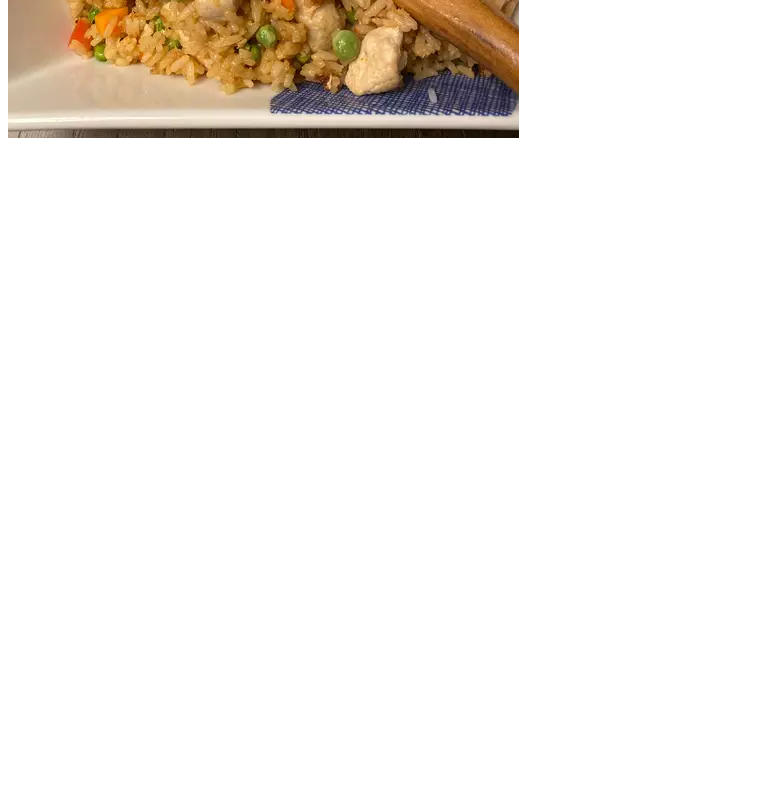
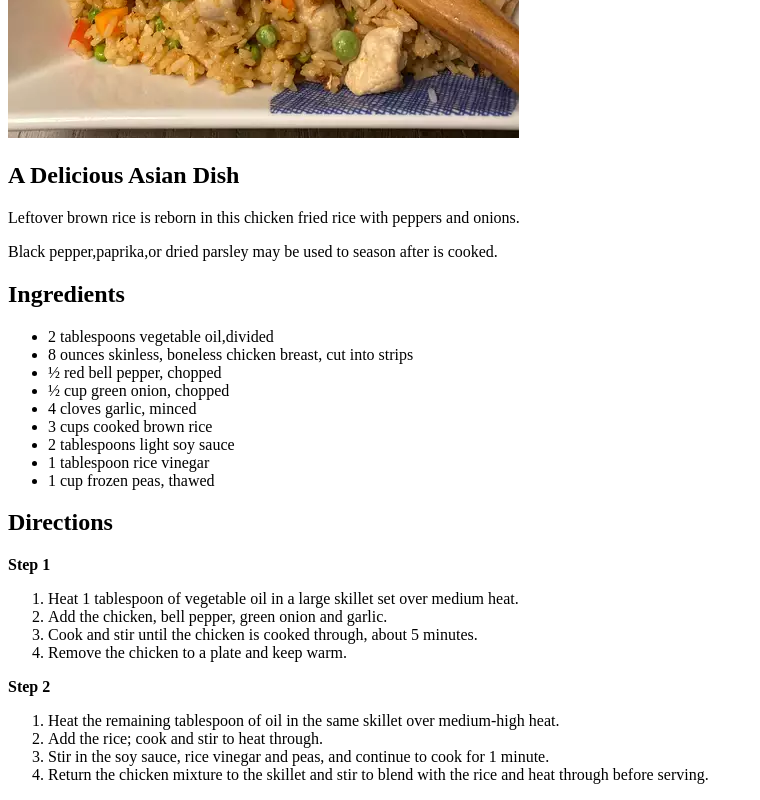
Before and after one commit to deandeeb98/odin-recipes, a plain HTML site: page recipes/chicken.html in a window 1280 px wide. Shown: the part 448-1248 px from the top of the page, without its empty margins (0-760 px from the left). Before the commit the page ends 800 px from the top, so only its background shows below. Drawn offline with Linux system fonts and the light colour scheme.

Commit message:
Added-recipe-page-content chicken.html

```diff
--- a/recipes/chicken.html
+++ b/recipes/chicken.html
@@ -8,5 +8,35 @@
     <body>
         <h1>Garlic Chicken Fried Brown Rice</h1>
         <img src="../images/chicken.jpg" alt="Garlic Chicken Fried Brown Rice Dish">
+        <h2>A Delicious Asian Dish</h2>
+        <p>Leftover brown rice is reborn in this chicken fried rice with peppers and onions.</p>
+        <p>Black pepper,paprika,or dried parsley may be used to season after is cooked.</p>
+        <h2>Ingredients</h2>
+        <ul>
+            <li>2 tablespoons vegetable oil,divided</li>
+            <li>8 ounces skinless, boneless chicken breast, cut into strips</li>
+            <li><span>&#189;</span> red bell pepper, chopped</li>
+            <li><span>&#189;</span> cup green onion, chopped</li>
+            <li>4 cloves garlic, minced</li>
+            <li>3 cups cooked brown rice</li>
+            <li>2 tablespoons light soy sauce</li>
+            <li>1 tablespoon rice vinegar</li>
+            <li>1 cup frozen peas, thawed</li>
+        </ul>
+        <h2>Directions</h2>
+        <p><strong>Step 1</strong></p>
+        <ol>
+            <li>Heat 1 tablespoon of vegetable oil in a large skillet set over medium heat.</li>
+            <li>Add the chicken, bell pepper, green onion and garlic.</li>
+            <li>Cook and stir until the chicken is cooked through, about 5 minutes.</li>
+            <li>Remove the chicken to a plate and keep warm.</li>
+        </ol>
+        <p><strong>Step 2</strong></p>
+        <ol>
+            <li>Heat the remaining tablespoon of oil in the same skillet over medium-high heat.</li>
+            <li>Add the rice; cook and stir to heat through.</li>
+            <li>Stir in the soy sauce, rice vinegar and peas, and continue to cook for 1 minute.</li>
+            <li>Return the chicken mixture to the skillet and stir to blend with the rice and heat through before serving.</li>
+        </ol>
     </body>
 </html>
```
